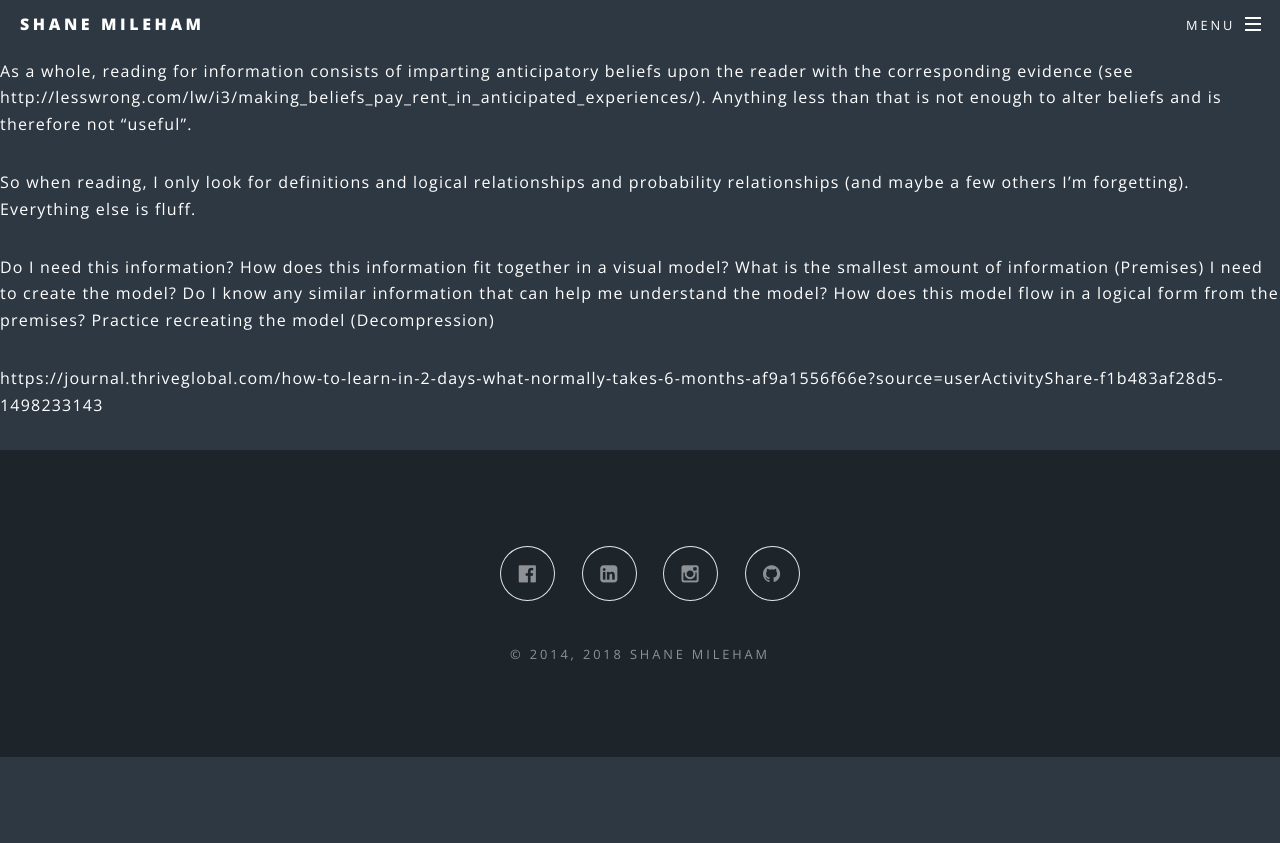
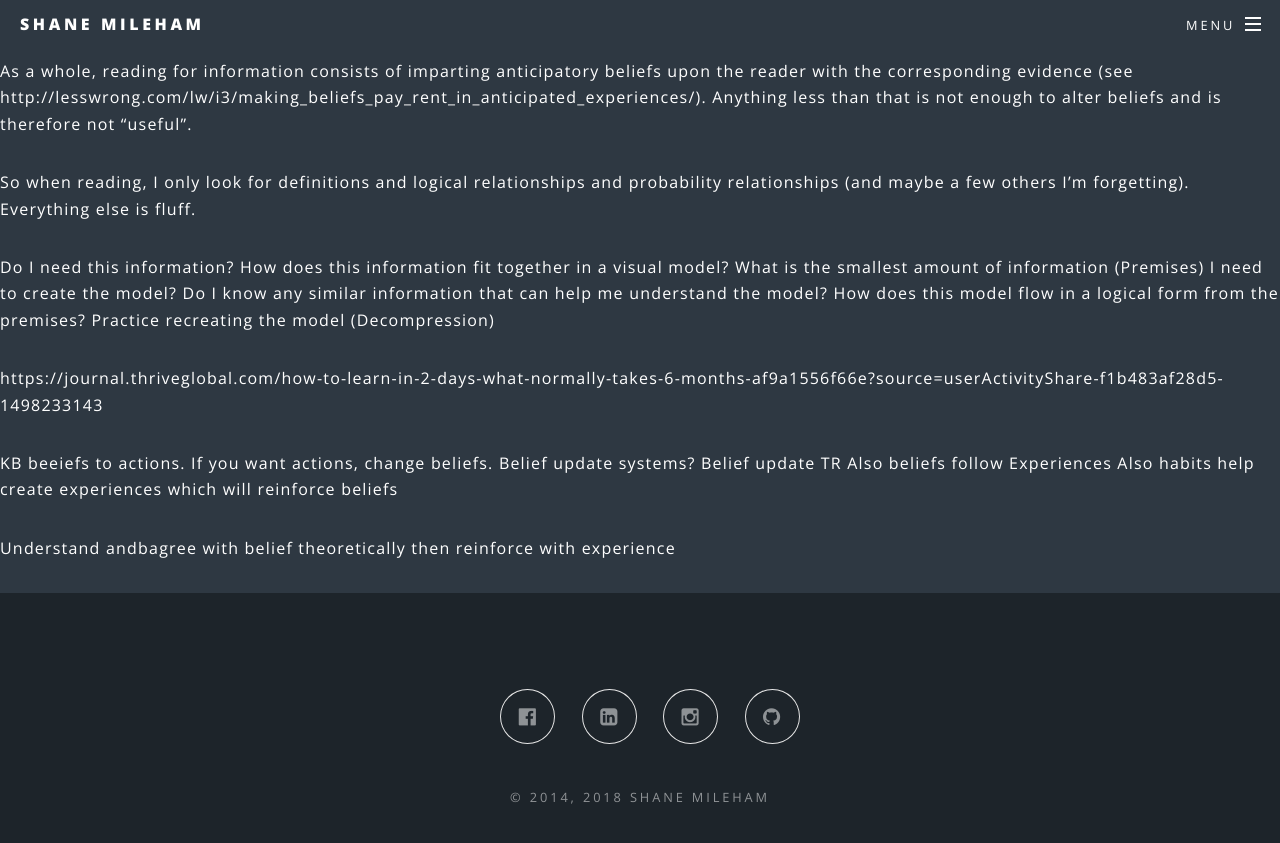
Before and after one commit to shanemileham/shanemileham.github.io, a Jekyll site: the page built from _kb/learn/learning.md, in a window 1280 px wide and 900 px high, scrolled down 5578 px. Shown: the top 843 px of the window. Built offline with Jekyll 4.4.1, drawn with Linux system fonts in a browser that asks for light colours; comment, search, counter and statistics services are not loaded; before the commit the page ends 6335 px from its top, so only the background shows below that.

Commit message:
learning += belief updates

```diff
--- a/_kb/learn/learning.md
+++ b/_kb/learn/learning.md
@@ -182,3 +182,10 @@ How does this model flow in a logical form from the premises?
 Practice recreating the model (Decompression)
 
 https://journal.thriveglobal.com/how-to-learn-in-2-days-what-normally-takes-6-months-af9a1556f66e?source=userActivityShare-f1b483af28d5-1498233143
+
+KB beeiefs to actions. If you want actions, change beliefs. Belief update systems?
+Belief update TR
+Also beliefs follow Experiences
+Also habits help create experiences which will reinforce beliefs
+
+Understand andbagree with belief theoretically then reinforce with experience
```
